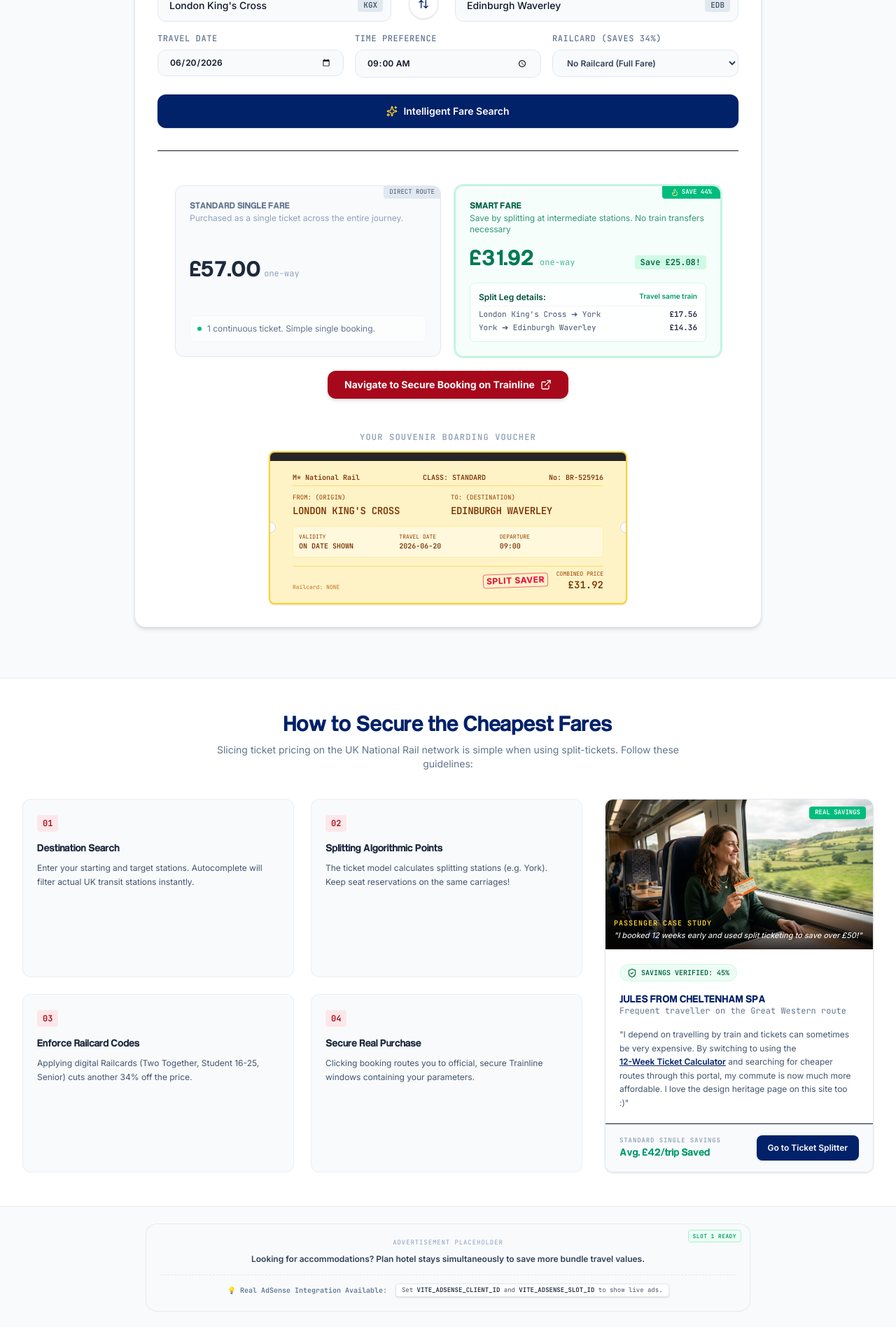
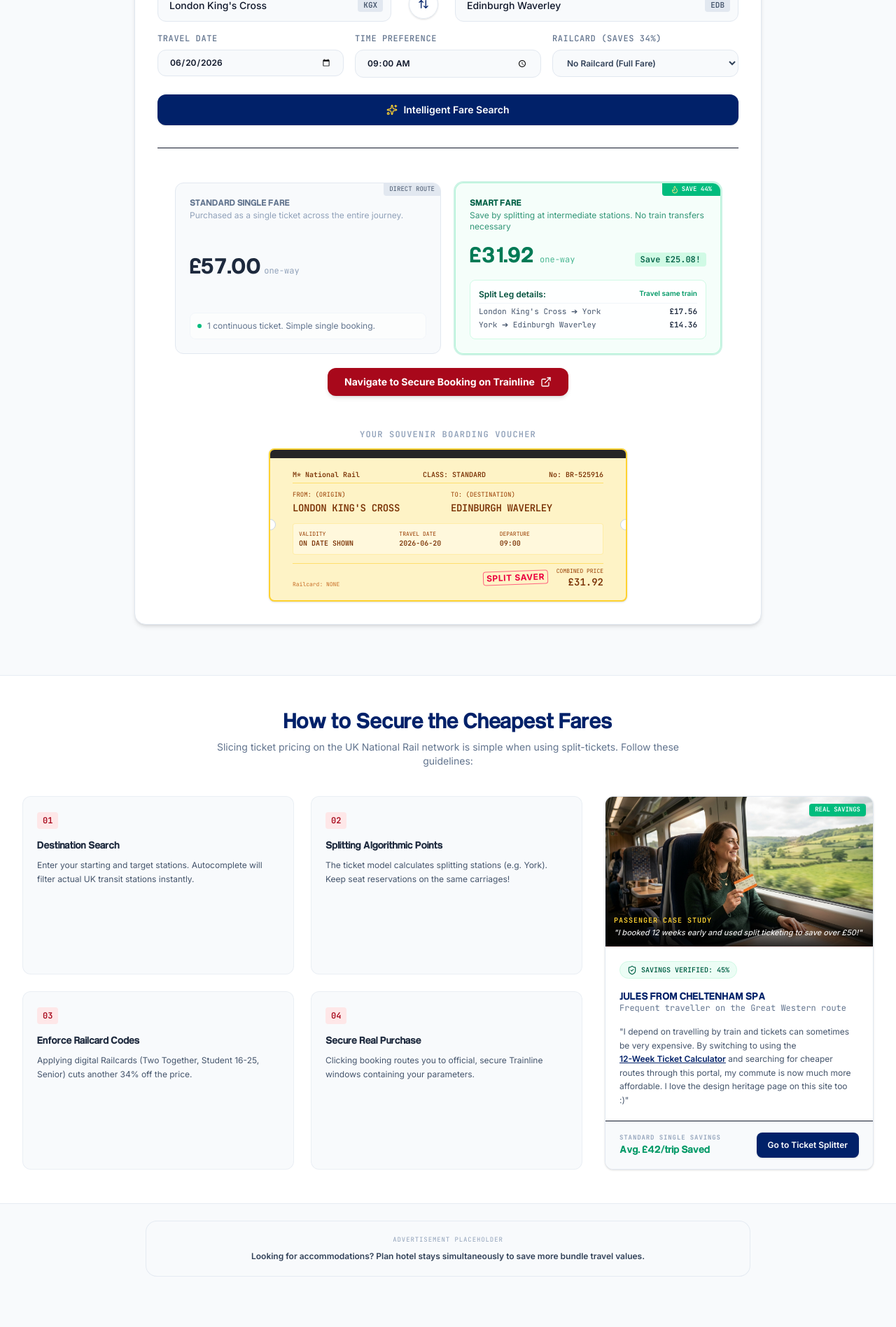
Before and after one commit to Craigp23/britishrail-v3, a React (Vite) app: page /#home in a window 1280 px wide. Shown: the part 700-2597 px from the top of the page at 70% size. Built offline with nearby package versions, Linux system fonts and the light colour scheme.

Commit message:
refactor: clean up AdSense UI and update fare search button
Remove redundant slot metadata and cleanup code in AdSenseContainer. Improve FareFinder button UX by adding a loading state label during search.

```diff
--- a/src/components/AdSenseContainer.tsx
+++ b/src/components/AdSenseContainer.tsx
@@ -69,18 +69,10 @@ export default function AdSenseContainer({ slotIndex = 1 }: AdSenseContainerProp
     );
   }
 
-  const variableName = slotIndex === 1
-    ? 'VITE_ADSENSE_SLOT_ID'
-    : `VITE_ADSENSE_SLOT_${slotIndex}`;
-
   // Elegant fallback explaining setup details
   return (
     <div className="max-w-4xl mx-auto my-6 px-4" id={`adsense-setup-container-${slotIndex}`}>
       <div className="bg-slate-50 hover:bg-slate-100/80 transition p-4 sm:p-5 rounded-2xl border border-slate-200/80 text-center relative overflow-hidden group">
-        <div className="absolute top-2 right-3 text-[8px] font-mono text-emerald-600 bg-emerald-50 border border-emerald-200 px-1.5 py-0.5 rounded uppercase font-bold tracking-wider">
-          Slot {slotIndex} Ready
-        </div>
-
         <div className="text-[9px] font-mono text-slate-400 uppercase tracking-widest">
           Advertisement Placeholder
         </div>
@@ -90,13 +82,6 @@ export default function AdSenseContainer({ slotIndex = 1 }: AdSenseContainerProp
           {slotIndex === 2 && "Need travel insurance? Keep your split journeys covered with comprehensive transit protection."}
           {slotIndex === 3 && "Looking for car rentals? Seamlessly rent vehicles at your destination for total travel flexibility."}
         </div>
-
-        <div className="mt-3.5 pt-3 border-t border-dashed border-slate-200 text-[10px] text-slate-500 font-mono flex flex-col sm:flex-row justify-center items-center gap-1 sm:gap-3">
-          <span>💡 <strong>Real AdSense Integration Available:</strong></span>
-          <span className="text-slate-600 bg-white px-2 py-0.5 rounded border border-slate-200 shadow-sm text-[9px]">
-            Set <code className="font-bold text-slate-800 font-mono">VITE_ADSENSE_CLIENT_ID</code> and <code className="font-bold text-slate-800 font-mono">{variableName}</code> to show live ads.
-          </span>
-        </div>
       </div>
     </div>
   );
--- a/src/components/FareFinder.tsx
+++ b/src/components/FareFinder.tsx
@@ -268,10 +268,13 @@ export default function FareFinder() {
       <div className="mt-6 flex flex-col sm:flex-row space-y-3 sm:space-y-0 sm:space-x-3">
         <button
           onClick={() => handleCalculate(true)}
-          className="flex-1 h-12 bg-rail-blue text-white hover:bg-opacity-95 rounded-xl font-sans font-semibold text-sm px-5 shadow-sm transition-all focus:ring-2 focus:ring-offset-2 focus:ring-rail-blue flex items-center justify-center space-x-2 cursor-pointer"
+          className="flex-1 py-4 sm:py-3 bg-rail-blue text-white hover:bg-opacity-95 rounded-xl font-sans font-semibold text-sm px-5 shadow-sm transition-all focus:ring-2 focus:ring-offset-2 focus:ring-rail-blue flex items-center justify-center space-x-2 cursor-pointer"
         >
           {calculating ? (
-            <span className="inline-block animate-spin rounded-full h-4 w-4 border-2 border-white border-t-transparent" />
+            <>
+              <span className="inline-block animate-spin rounded-full h-4 w-4 border-2 border-white border-t-transparent" />
+              <span>Searching...</span>
+            </>
           ) : (
             <>
               <Sparkles className="w-4 h-4 text-amber-300" />
```
